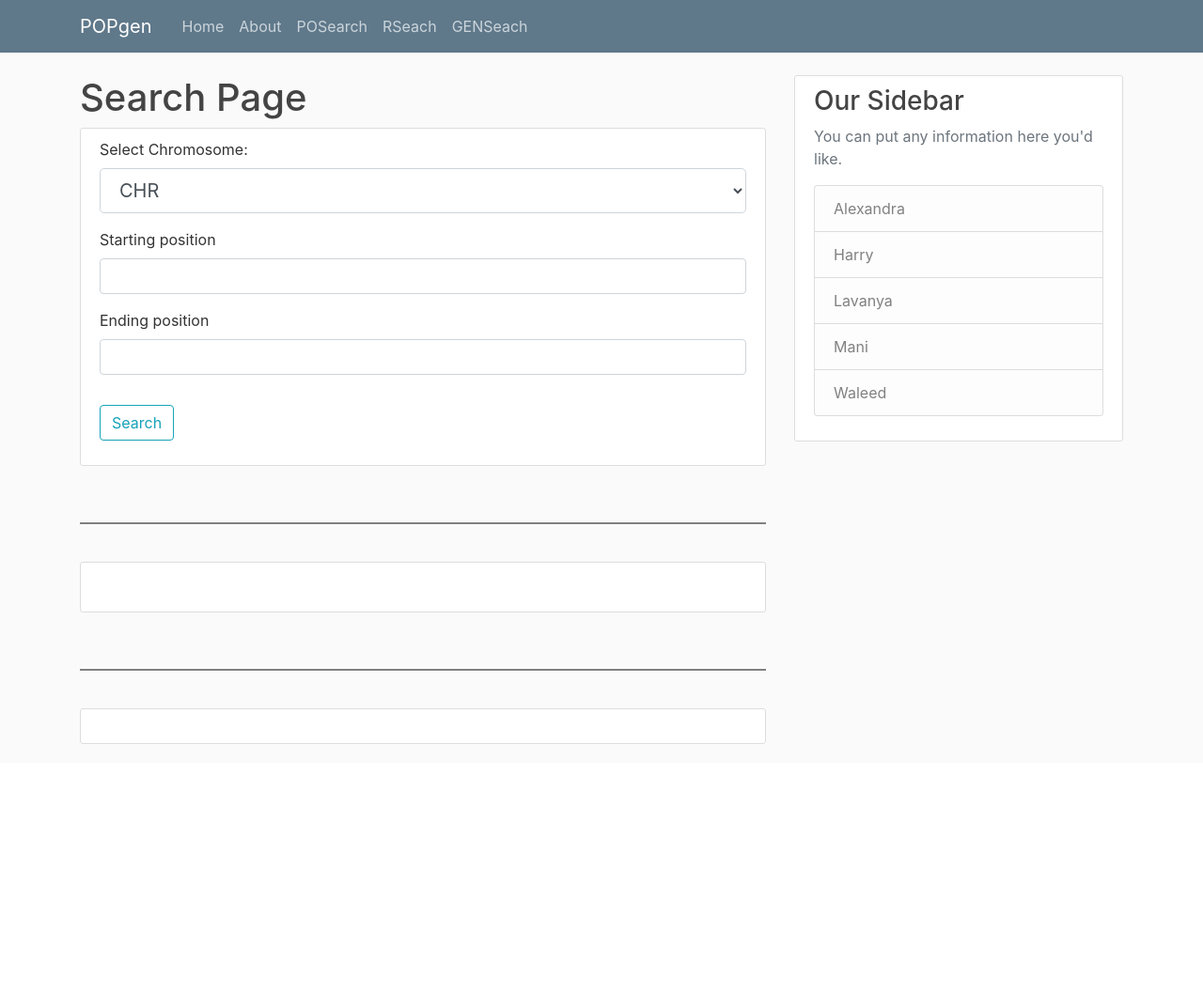
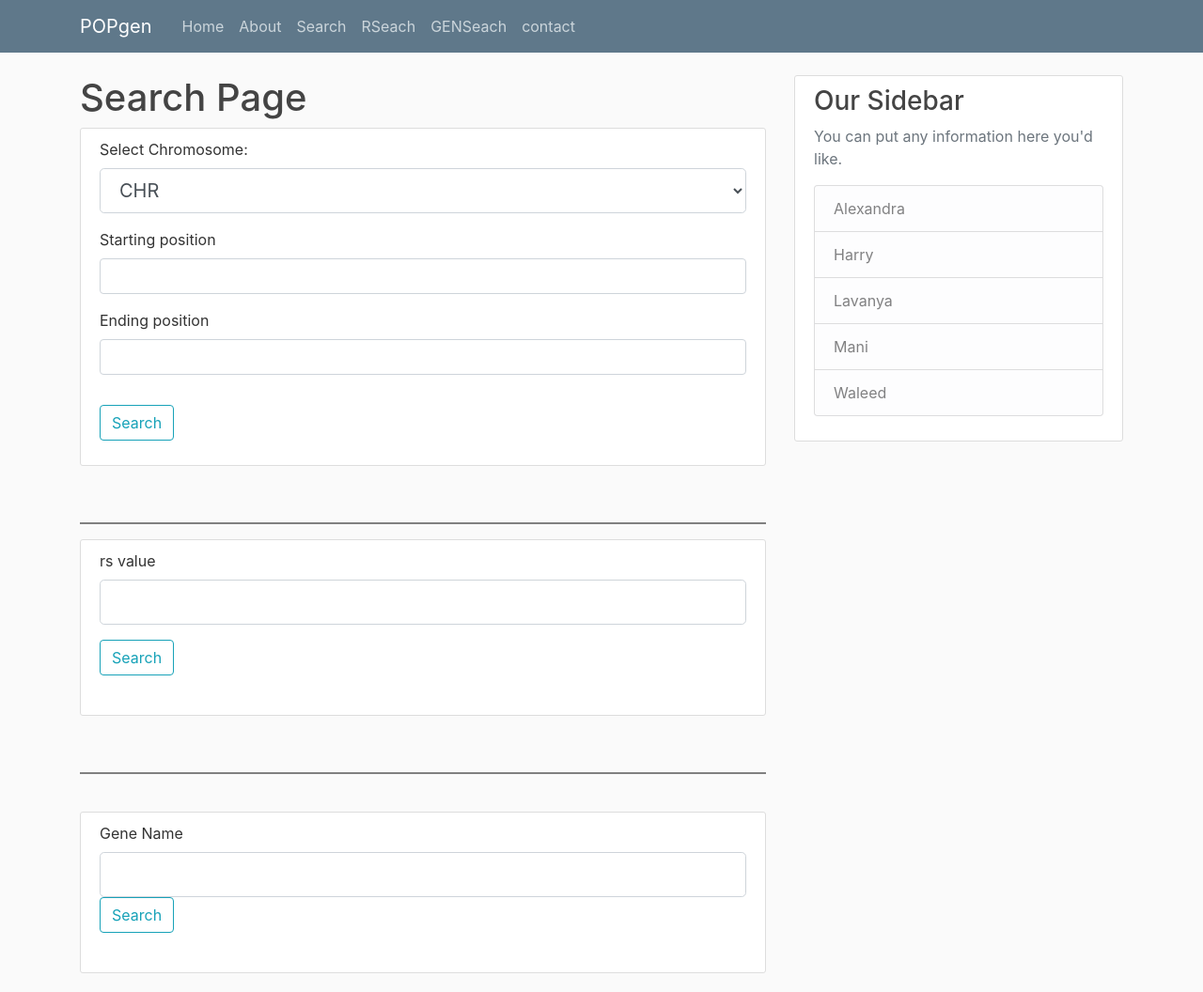
Before and after one commit to Mani-varma1/Web_project, a Flask app: template Flask/VCF_website/templates/search.html in a window 1280 px wide. Shown: the whole page at 94% size. Before the commit the page ends 792 px from the top, so only its background shows below. Run offline with Flask 2, Linux system fonts and the light colour scheme; the template is opened without the code that fills it: values that come from a table or form of the project are taken from there, others are empty; some libraries are stand-ins or nearby versions.

Commit message:
Work on trying to integrated search into a single page

```diff
--- a/Flask/VCF_website/templates/layout.html
+++ b/Flask/VCF_website/templates/layout.html
@@ -28,9 +28,10 @@
             <div class="navbar-nav mr-auto">
               <a class="nav-item nav-link" href="{{ url_for('home') }}">Home</a>
               <a class="nav-item nav-link" href="{{ url_for('about') }}">About</a>
-                <a class="nav-item nav-link" href="{{ url_for('search_pos') }}">POSearch</a>
+                <a class="nav-item nav-link" href="{{ url_for('search') }}">Search</a>
                 <a class="nav-item nav-link" href="{{ url_for('search_rs') }}">RSeach</a>
                 <a class="nav-item nav-link" href="{{ url_for('search_gene') }}">GENSeach</a>
+                <a class="nav-item nav-link" href="{{ url_for('contact') }}">contact</a>
             </div>
           </div>
         </div>
--- a/Flask/VCF_website/templates/search.html
+++ b/Flask/VCF_website/templates/search.html
@@ -2,95 +2,101 @@
 {% block content %}
     <h1>Search Page</h1>
         <form method="POST" action="">
-        {{ form.hidden_tag() }}
+            {{ form1.hidden_tag() }}
             <div class="content-section">
                 <fieldset class="form-group ">
                     <div class="form-group">
-                        {{ form.select.label(class="form-control-label") }}
-                        {% if form.select.errors %}
-                            {{ form.select(class="form-control form-control-lg is-invalid") }}
+                        {{ form1.select.label(class="form-control-label") }}
+                        {% if form1.select.errors %}
+                            {{ form1.select(class="form-control form-control-lg is-invalid") }}
                             <div class="invalid-feedback">
-                                {% for error in form.select.errors %}
+                                {% for error in form1.select.errors %}
                                     <span>{{ error }}</span>
                                 {% endfor %}
                             </div>
                         {% else %}
-                            {{ form.select(class="form-control form-control-lg") }}
+                            {{ form1.select(class="form-control form-control-lg") }}
                         {% endif %}
                     </div>
                     <div class="form-group">
-                        {{ form.start_pos.label(class="form-control-label") }}
-                        {% if form.start_pos.errors %}
-                            {{ form.start_pos(class="form-control form-control-lg is-invalid") }}
+                        {{ form1.start_pos.label(class="form-control-label") }}
+                        {% if form1.start_pos.errors %}
+                            {{ form1.start_pos(class="form-control form-control-lg is-invalid") }}
                             <div class="invalid-feedback">
-                                {% for error in form.start_pos.errors %}
+                                {% for error in form1.start_pos.errors %}
                                     <span>{{ error }}</span>
                                 {% endfor %}
                             </div>
                         {% else %}
-                            {{ form.start_pos(class="form-control") }}
+                            {{ form1.start_pos(class="form-control") }}
                         {% endif %}
                     </div>
                     <div class="form-group">
-                        {{ form.end_pos.label(class="form-control-label") }}
-                        {% if form.end_pos.errors %}
-                            {{ form.end_pos(class="form-control form-control-lg is-invalid") }}
+                        {{ form1.end_pos.label(class="form-control-label") }}
+                        {% if form1.end_pos.errors %}
+                            {{ form1.end_pos(class="form-control form-control-lg is-invalid") }}
                             <div class="invalid-feedback">
-                                {% for error in form.end_pos.errors %}
+                                {% for error in form1.end_pos.errors %}
                                     <span>{{ error }}</span>
                                 {% endfor %}
                             </div>
                         {% else %}
-                            {{ form.end_pos(class="form-control") }}
+                            {{ form1.end_pos(class="form-control") }}
                         {% endif %}
                     </div>
                 </fieldset>
                 <div class="form-group">
-                    {{ form.submit(class="btn btn-outline-info") }}
+                    {{ form1.submit(class="btn btn-outline-info") }}
                 </div>
             </div>
+        </form>
         <br>
         <hr style="height:2px;border-width:0;color:gray;background-color:gray">
-            <br>
+        <form method="POST" action="">
+            {{ form2.hidden_tag() }}
             <div class="content-section">
-                <fieldset class="form-group ">
+                <fieldset class="form-group">
                     <div class="form-group">
-                        {{ form.rs_val.label(class="form-control-label") }}
-                        {% if form.rs_val.errors %}
-                            {{ form.rs_val(class="form-control form-control-lg is-invalid") }}
+                        {{ form2.rs_val.label(class="form-control-label") }}
+                        {% if form2.rs_val.errors %}
+                            {{ form2.rs_val(class="form-control form-control-lg is-invalid") }}
                             <div class="invalid-feedback">
-                                {% for error in form.rs_val.errors %}
+                                {% for error in form2.rs_val.errors %}
                                     <span>{{ error }}</span>
                                 {% endfor %}
                             </div>
                         {% else %}
-                            {{ form.rs_val(class="form-control form-control-lg") }}
+                            {{ form2.rs_val(class="form-control form-control-lg") }}
                         {% endif %}
                     </div>
+                    <div class="form-group">
+                        {{ form2.rs_search(class="btn btn-outline-info") }}
+                    </div>
                 </fieldset>
-                <div class="form-group">
-                    {{ form.rs_search(class="btn btn-outline-info") }}
             </div>
-            </div>
+        </form>
         <br>
         <hr style="height:2px;border-width:0;color:gray;background-color:gray">
         <br>
-                <fieldset class="form-group content-section">
-                    <div class="form-group">
-                        {{ form.gene.label(class="form-control-label") }}
-                        {% if form.gene.errors %}
-                            {{ form.gene(class="form-control form-control-lg is-invalid") }}
+        <form method="POST" action="">
+            {{ form3.hidden_tag() }}
+            <div class="content-section">
+                <fieldset class="form-group ">
+                    {{ form3.gene.label(class="form-control-label") }}
+                        {% if form3.gene.errors %}
+                            {{ form3.gene(class="form-control form-control-lg is-invalid") }}
                             <div class="invalid-feedback">
-                                {% for error in form.gene.errors %}
+                                {% for error in form3.gene.errors %}
                                     <span>{{ error }}</span>
                                 {% endfor %}
                             </div>
                         {% else %}
-                            {{ form.gene(class="form-control form-control-lg") }}
+                            {{ form3.gene(class="form-control form-control-lg") }}
                         {% endif %}
                         <div class="form-group">
-                            {{ form.gene_search(class="btn btn-outline-info") }}
+                            {{ form3.gene_search(class="btn btn-outline-info") }}
                         </div>
                 </fieldset>
+            </div>
         </form>
 {% endblock content %}
```
Also changed, not shown: Flask/VCF_website/routes.py (+8 -5 lines). Lines whose indentation alone changed are shown as unchanged.
